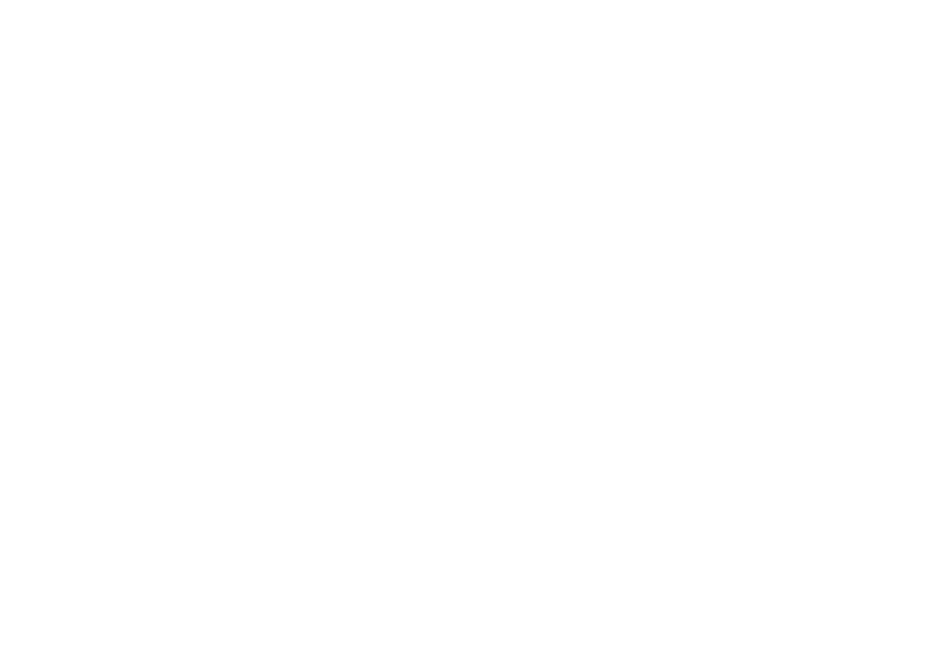
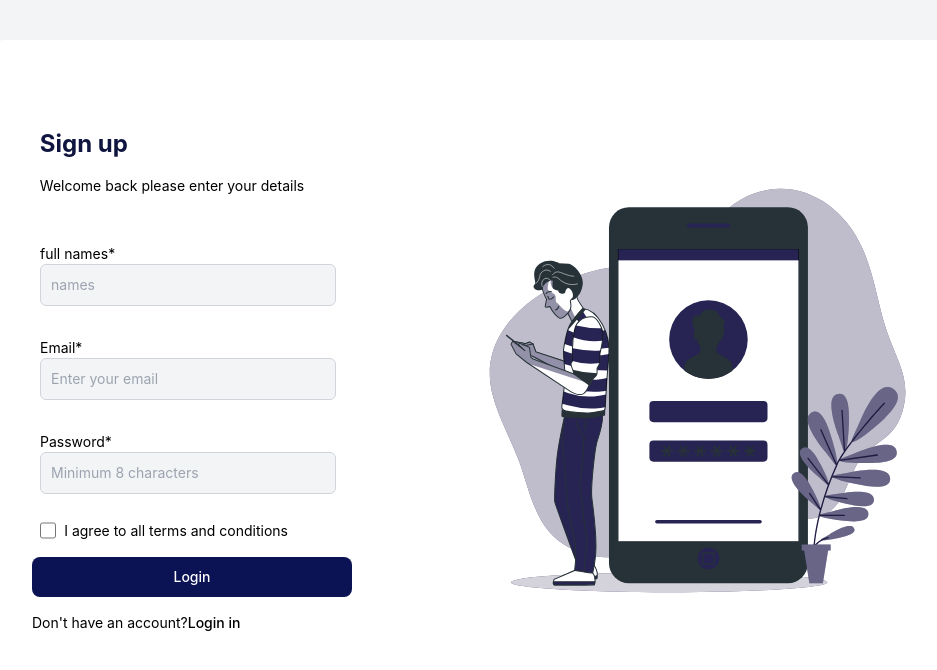
Before and after one commit to hyguette-murinda/restful_fe, a React (Create React App) app: page /register in a window 1280 px wide. Before the commit this address had no page. Shown: the top 670 px of the page, without its empty margins (132-1069 px from the left). Built offline with nearby package versions, Linux system fonts and the light colour scheme.

Commit message:
sign up page

```diff
--- a/src/App.jsx
+++ b/src/App.jsx
@@ -2,6 +2,7 @@
 import './App.css';
 import './index.css'
 import Login from './pages/Login';
+import SignUp from './pages/SignUp';
 import { BrowserRouter as Router, Route,Routes } from 'react-router-dom';
 
 function App() {
@@ -9,6 +10,7 @@ function App() {
    <Router>
    <Routes>
    <Route exact path="" element={<Login />} />
+   <Route exact path='/register' element={<SignUp />} />
    </Routes>
    </Router>
   );
--- a/src/components/LoginForm.jsx
+++ b/src/components/LoginForm.jsx
@@ -4,7 +4,8 @@ import { Link } from "react-router-dom";
 import loginIllustration from '../assets/login2.svg'
 
 const LoginForm = () => {
-  return <div className='bg-gray-100 h-screen flex items-center '>
+  return (
+  <div className='bg-gray-100 h-screen flex items-center '>
     <div style={{margin:"0 auto"}} className="bg-white w-[80%] h-[90%] rounded-lg flex">
         <div className='max-w-96  h-full flex flex-col justify-center items-center '>
             <div className="pr-8">
@@ -50,6 +51,7 @@ const LoginForm = () => {
         <img className=' w-[80%]' src={loginIllustration} alt="Login Illustration" />
         </div>
     </div>
-  </div>;
+  </div>
+  )
 };
 export default LoginForm;
--- /dev/null
+++ b/src/components/SignupForm.jsx
@@ -0,0 +1,60 @@
+import React from "react";
+import loginIllustration from '../assets/signup2.svg'
+import { Link } from "react-router-dom";
+const SignUpForm = () =>{
+    return(
+        <div className='bg-gray-100 h-screen flex items-center '>
+        <div style={{margin:"0 auto"}} className="bg-white w-[80%] h-[90%] rounded-lg flex">
+            <div className='max-w-96  h-full flex flex-col justify-center items-center '>
+                <div className="pr-8">
+                <h1 className='bold pb-4  text-[#101540] font-bold text-2xl'>Sign up</h1>
+                <p className='text-sm'>Welcome back please enter your details</p>
+                </div>
+                <form action="" className=' p-8'>
+                    <div className="flex flex-col text-sm p-4">
+                        <label htmlFor="fullNames"> full names*</label>
+                        <input type="text" name="fullNames" placeholder="names"
+                        className="p-2.5 w-full border border-gray-300 rounded-md bg-gray-100" />
+                    </div>
+                    <div className="flex flex-col text-sm p-4">
+                        <label htmlFor="email">Email*</label>
+                    <input
+                    type="text"
+                    name='email'
+                    placeholder='Enter your email'
+                    className='p-2.5 w-full border border-gray-300 rounded-md bg-gray-100'
+                    />
+                    </div>
+
+                   <div className="flex flex-col text-sm p-4">
+                        <label htmlFor="password">Password*</label>
+                    <input
+                    type="password"
+                    name='password'
+                    placeholder='Minimum 8 characters'
+                    className='p-2.5 border w-full border-gray-300 rounded-md bg-gray-100'
+                    />
+                   </div>
+                   <div className="pt-2.5 flex p-4  justify-between ">
+                    <input
+                    type="checkbox"
+                    className='w-4'
+
+                     ></input>
+                   <label className='text-[14px] pr-12' >I agree to all terms and conditions</label>
+                   </div>
+
+                <button className='w-80 ml-2  bg-[#0B1355] font-medium rounded-lg text-sm   py-2.5 text-center text-white'>Login</button>
+                <p className='text-sm p-2 pt-4'>Don't have an account?
+                <Link to="/" className="font-medium text-primary-600 hover:underline">Login in</Link></p>
+                </form>
+            </div>
+            <div className=" w-full  flex items-center justify-center ">
+            <img className=' w-[80%]' src={loginIllustration} alt="Login Illustration" />
+            </div>
+        </div>
+      </div>
+    )
+}
+
+export default SignUpForm
--- /dev/null
+++ b/src/pages/SignUp.jsx
@@ -0,0 +1,11 @@
+import React from "react";
+import SignUpForm from "../components/SignupForm";
+
+
+export default function SignUp (){
+    return(
+        <div>
+            <SignUpForm />
+        </div>
+    )
+}
```
Also changed, not shown: src/assets/signup.svg (added), src/assets/signup2.svg (added).
